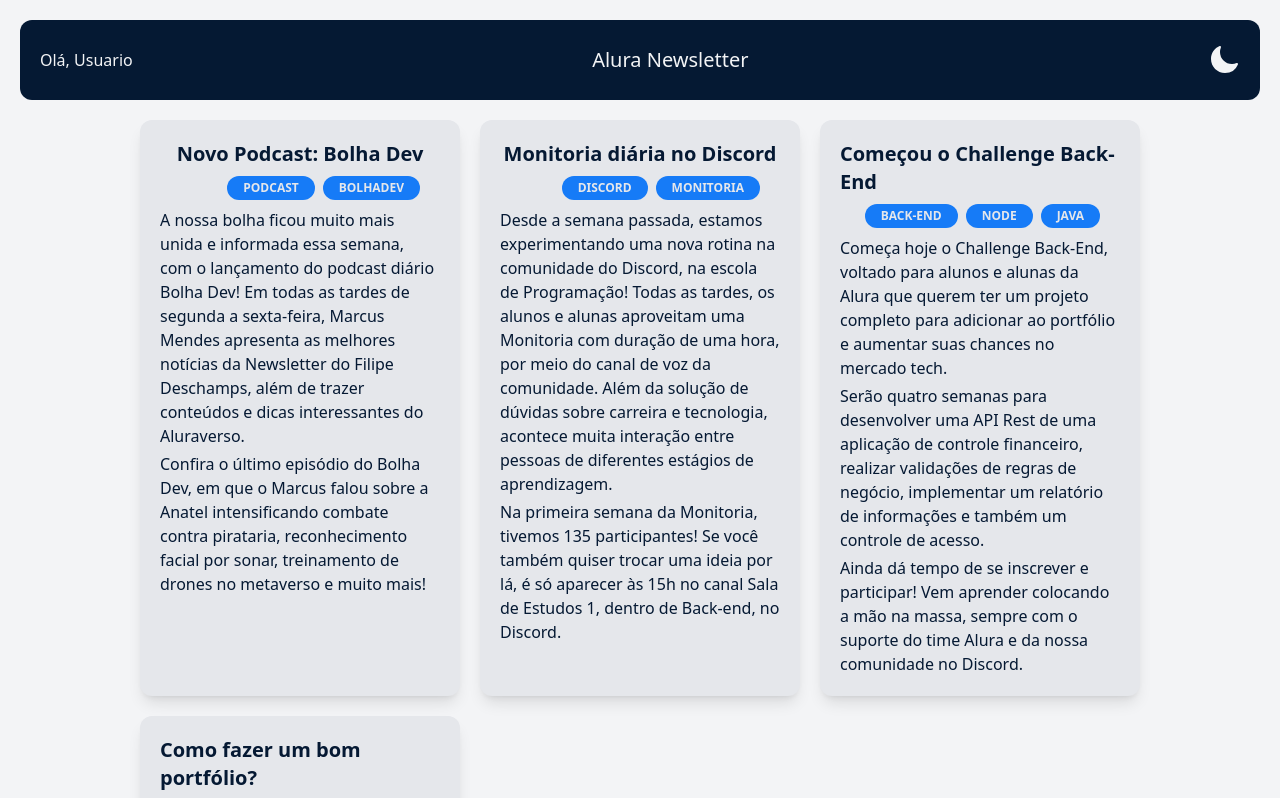
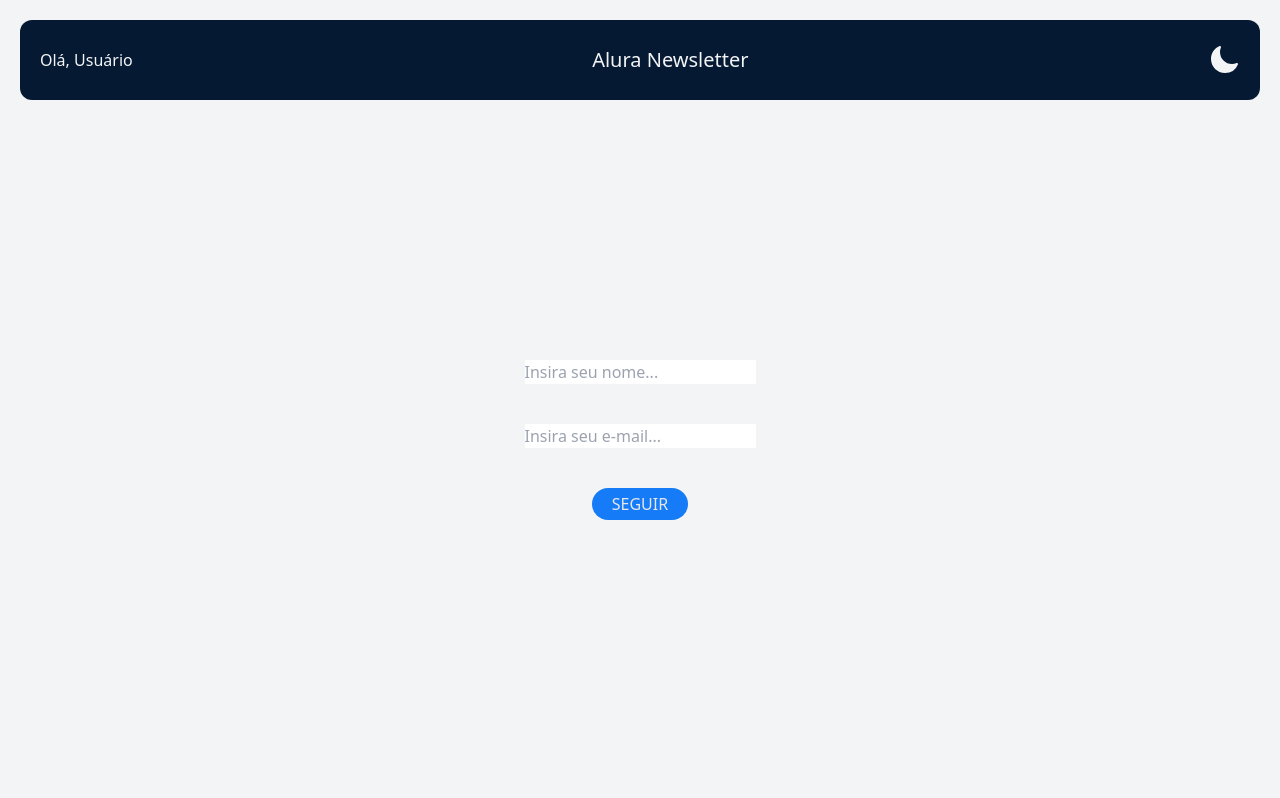
Before and after one commit to Willjunger/ReactTailwind, a React (Vite) app: page / in a window 1280 px wide. Shown: the top 798 px of the page. Built offline with nearby package versions, Linux system fonts and the light colour scheme.

Commit message:
adiciona formulario e logica para renderização condicional das noticias

```diff
--- a/src/App.jsx
+++ b/src/App.jsx
@@ -1,11 +1,17 @@
+import { useState } from "react";
 import ArticleList from "./components/ArticleList/ArticleList";
 import Header from "./components/Header/Header";
+import Form from "./components/Form/Form";
 
 const App = () =>{
-  return <>
-  <Header/>
-  <ArticleList/>
-  </>
+  const [user, setUser] = useState()
+  const hasUser = Boolean(user)
+
+  return <div className="h-screen">
+  <Header user={user}/>
+  { hasUser && <ArticleList/>}
+  { hasUser || <Form onSubmit={setUser}/>}
+  </div>
 }
 
 export default App;
--- /dev/null
+++ b/src/components/Form/Form.jsx
@@ -0,0 +1,17 @@
+const Form = ({onSubmit}) =>{
+    const safeSubmit = event => {
+        event.preventDefault();
+        event.stopPropagation();
+
+        const name = event.target[0].value;
+        const email = event.target[1].value;
+        onSubmit({name, email})
+    }
+    return <form onSubmit={safeSubmit} className="h-full flex flex-col items-center justify-center gap-10 -mt-20">
+        <input type="text" placeholder="Insira seu nome..."/>
+        <input type="email" placeholder="Insira seu e-mail..."/>
+        <button className="py-1 px-5 bg-alura-100 dark:bg-dark-200 rounded-full text-gray-200 uppercase" type="submit">Seguir</button>
+    </form>
+}
+
+export default Form;
--- a/src/components/Header/Header.jsx
+++ b/src/components/Header/Header.jsx
@@ -1,8 +1,8 @@
 import ToggleTheme from "../ToggleTheme/ToggleTheme";
 
-const Header = () => {
+const Header = ({user}) => {
     return <div className="flex h-20 bg-alura-200 dark:bg-dark-200 justify-between items-center px-5 sm:rounded-xl sm:m-5">
-        <span className="text-gray-100"> Olá, Usuario</span>
+        <span className="text-gray-100"> Olá, {user?.name || 'Usuário'}</span>
         <h1 className="text-gray-100 text-xl">Alura Newsletter</h1>
         <ToggleTheme/>
     </div>
```
